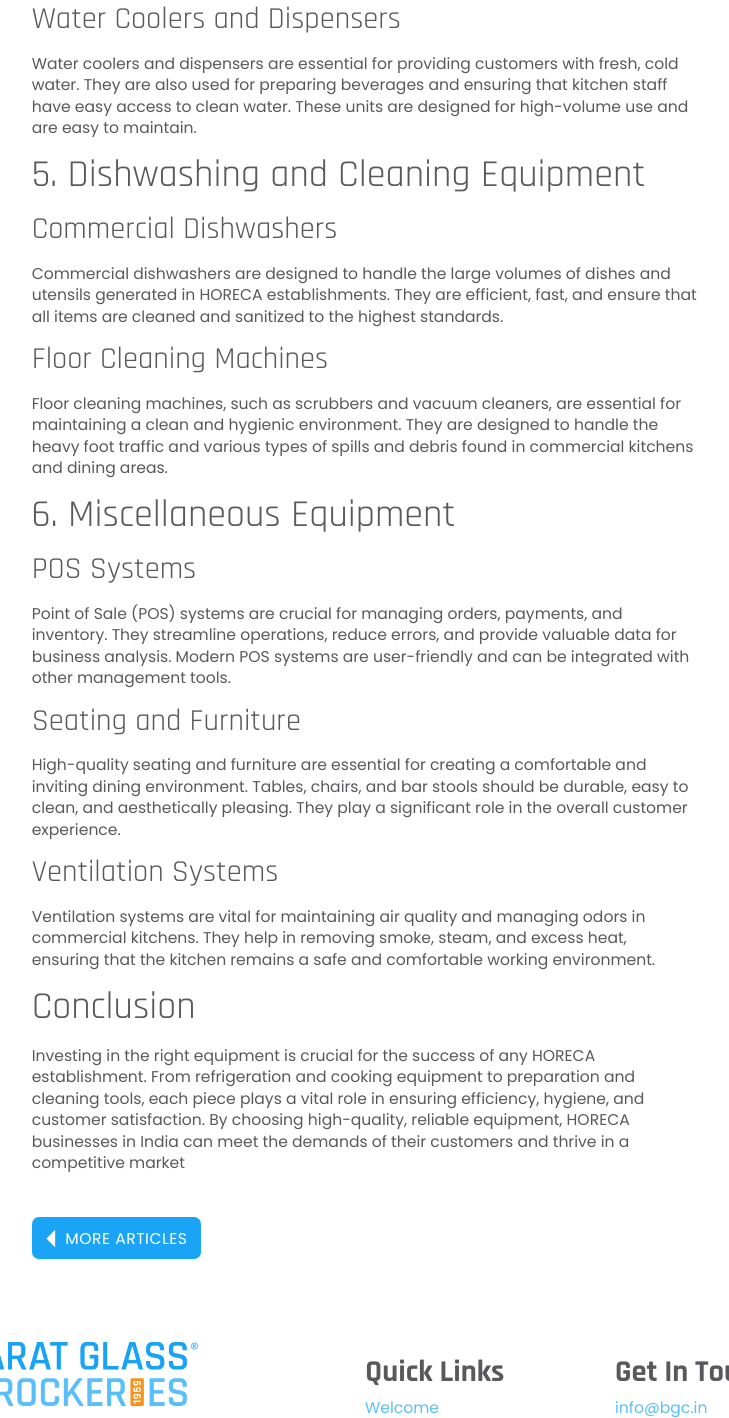
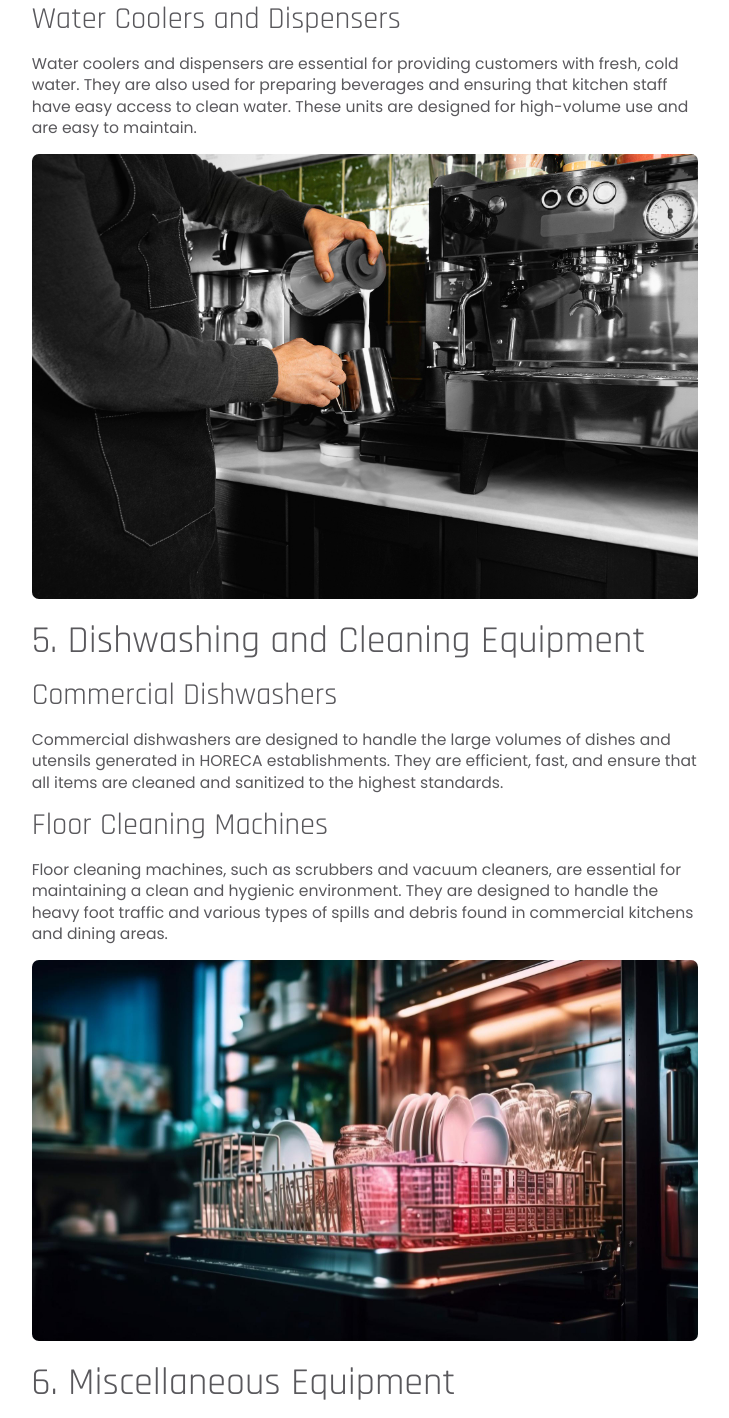
Before and after one commit to MarioWindsor/bgc-smart-cat, an Eleventy site: page articles/essential-equipment-for-the-horeca-industry-of-india-2025-05-08-22-18-14.md in a window 1280 px wide. Shown: the part 3301-4719 px from the top of the page, without its empty margins (275-1004 px from the left). Built offline with nearby package versions, Linux system fonts and the light colour scheme; Eleventy itself is replaced by a stand-in of ours; files that its build step writes are made by us from their sources.

Commit message:
Update Articles “essential-equipment-for-the-horeca-industry-of-india-2025-05-08-22-18-14”

```diff
--- a/articles/essential-equipment-for-the-horeca-industry-of-india-2025-05-08-22-18-14.md
+++ b/articles/essential-equipment-for-the-horeca-industry-of-india-2025-05-08-22-18-14.md
@@ -57,7 +57,7 @@ Coffee machines are a must-have for cafes and restaurants that serve coffee. The
 
 Water coolers and dispensers are essential for providing customers with fresh, cold water. They are also used for preparing beverages and ensuring that kitchen staff have easy access to clean water. These units are designed for high-volume use and are easy to maintain.
 
-
+![](/media/uploads/2148865580.jpg)
 
 ## 5. Dishwashing and Cleaning Equipment
 
@@ -68,6 +68,8 @@ Commercial dishwashers are designed to handle the large volumes of dishes and ut
 ### Floor Cleaning Machines
 
 Floor cleaning machines, such as scrubbers and vacuum cleaners, are essential for maintaining a clean and hygienic environment. They are designed to handle the heavy foot traffic and various types of spills and debris found in commercial kitchens and dining areas.
+
+![](/media/uploads/27100.jpg)
 
 ## 6. Miscellaneous Equipment
 
@@ -83,6 +85,8 @@ High-quality seating and furniture are essential for creating a comfortable and
 
 Ventilation systems are vital for maintaining air quality and managing odors in commercial kitchens. They help in removing smoke, steam, and excess heat, ensuring that the kitchen remains a safe and comfortable working environment.
 
+![](/media/uploads/100.jpg)
+
 ## Conclusion
 
 Investing in the right equipment is crucial for the success of any HORECA establishment. From refrigeration and cooking equipment to preparation and cleaning tools, each piece plays a vital role in ensuring efficiency, hygiene, and customer satisfaction. By choosing high-quality, reliable equipment, HORECA businesses in India can meet the demands of their customers and thrive in a competitive market
```
Also changed, not shown: media/uploads/100.jpg (added), media/uploads/2148865580.jpg (added), media/uploads/27100.jpg (added).
